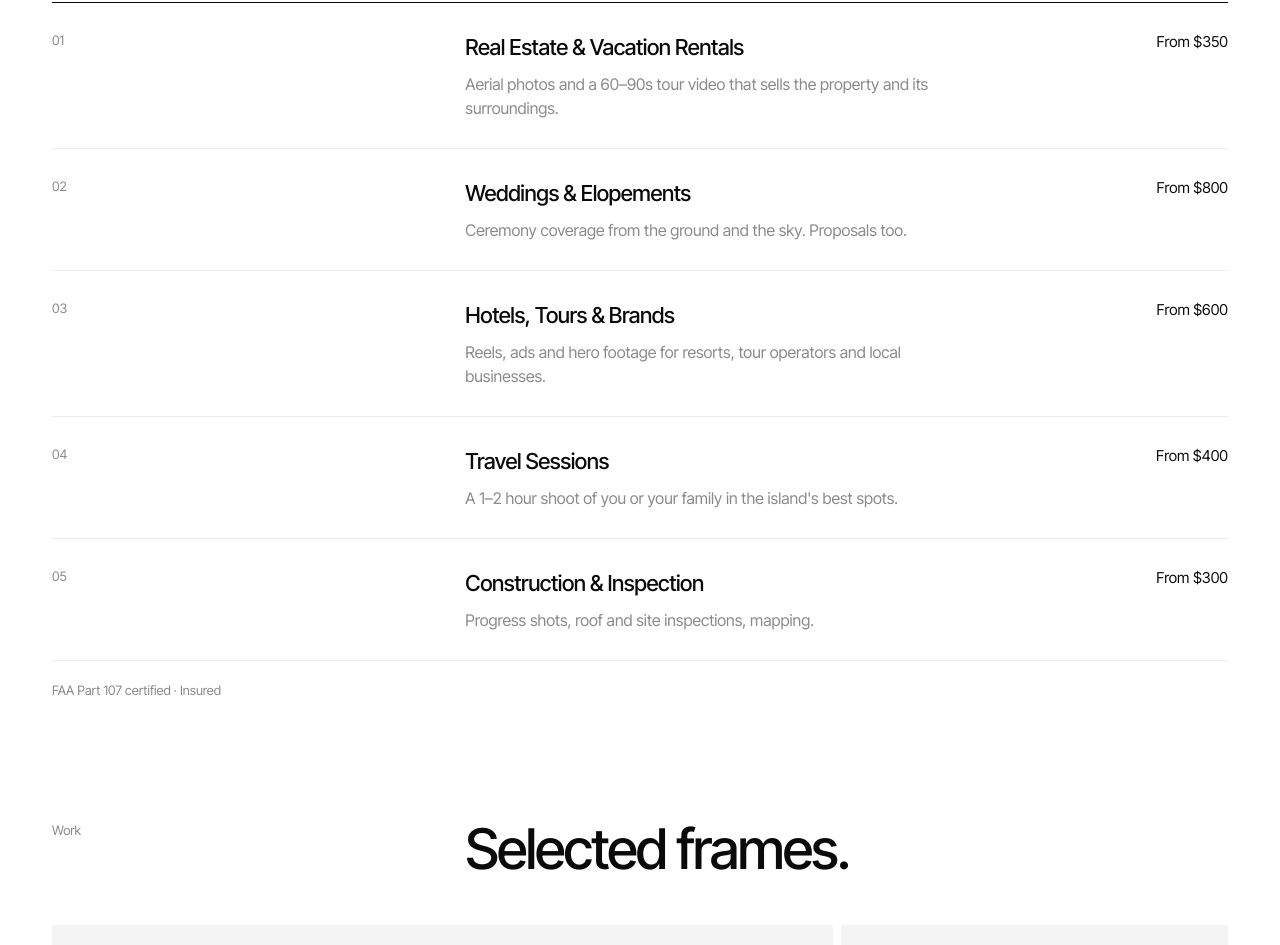
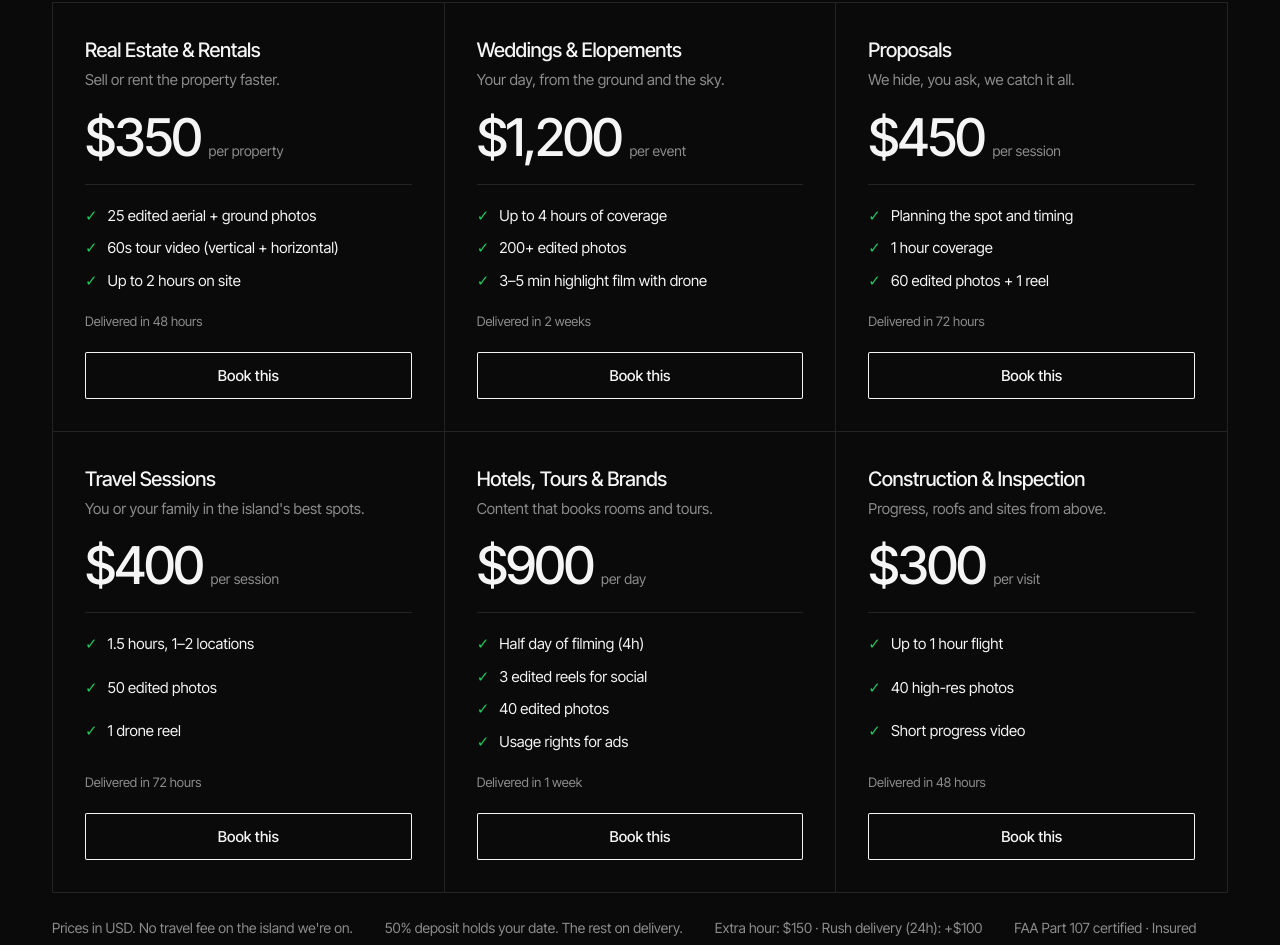
Before and after one commit to matiasosuna/altitude-films, a plain HTML site: page public/index.html in a window 1280 px wide. Shown: the part 1295-2240 px from the top of the page. Drawn offline with Linux system fonts and the light colour scheme.

Commit message:
Fondo negro y sección de precios con paquetes cerrados
Co-Authored-By: Claude Opus 5.5 <noreply@anthropic.com>

```diff
--- a/public/index.html
+++ b/public/index.html
@@ -8,26 +8,26 @@
 <link rel="preconnect" href="https://fonts.googleapis.com">
 <link href="https://fonts.googleapis.com/css2?family=Inter+Tight:wght@300;400;500;600&display=swap" rel="stylesheet">
 <style>
-  :root{--bg:#fff;--text:#0a0a0a;--muted:#8a8a8a;--line:#ececec;--soft:#f4f4f4}
+  :root{--bg:#0a0a0a;--text:#f5f5f5;--muted:#8c8c8c;--line:#232323;--soft:#141414;--green:#22c55e;color-scheme:dark}
   *{box-sizing:border-box;margin:0;padding:0}
   html{scroll-behavior:smooth}
   body{background:var(--bg);color:var(--text);font:400 16px/1.5 "Inter Tight",system-ui,sans-serif;-webkit-font-smoothing:antialiased}
   a{color:inherit;text-decoration:none}
   .wrap{max-width:1240px;margin:0 auto;padding:0 32px}
-  nav{position:sticky;top:0;z-index:10;background:rgba(255,255,255,.9);backdrop-filter:blur(12px)}
+  nav{position:sticky;top:0;z-index:10;background:rgba(10,10,10,.85);backdrop-filter:blur(12px)}
   nav .wrap{display:flex;align-items:center;justify-content:space-between;height:68px;font-size:14px}
   .logo{font-weight:600;letter-spacing:-.01em}
   nav .links{display:flex;gap:32px;color:var(--muted)}
   nav .links a:hover{color:var(--text)}
   .hero{padding-top:96px;padding-bottom:48px}
   .meta{display:flex;align-items:center;gap:10px;font-size:13px;color:var(--muted);margin-bottom:28px}
-  .dot{width:6px;height:6px;border-radius:50%;background:#16a34a;animation:p 2s infinite}
+  .dot{width:6px;height:6px;border-radius:50%;background:var(--green);animation:p 2s infinite}
   @keyframes p{50%{opacity:.3}}
   h1{font-weight:500;font-size:clamp(48px,9vw,136px);line-height:.95;letter-spacing:-.045em}
   h1 span{color:var(--muted)}
   .hero-row{display:flex;justify-content:space-between;align-items:flex-end;gap:32px;margin-top:40px;flex-wrap:wrap}
   .hero-row p{max-width:34ch;color:var(--muted);font-size:17px}
-  .btn{display:inline-flex;align-items:center;gap:10px;background:var(--text);color:#fff;font:500 15px "Inter Tight",sans-serif;padding:14px 26px;border:0;border-radius:2px;cursor:pointer;transition:opacity .2s}
+  .btn{display:inline-flex;align-items:center;gap:10px;background:var(--text);color:var(--bg);font:500 15px "Inter Tight",sans-serif;padding:14px 26px;border:0;border-radius:2px;cursor:pointer;transition:opacity .2s}
   .btn:hover{opacity:.8}
   .btn.line{background:none;color:var(--text);box-shadow:inset 0 0 0 1px var(--text)}
   .media{aspect-ratio:21/9;background:var(--soft);overflow:hidden}
@@ -37,13 +37,20 @@
   .label{font-size:13px;color:var(--muted)}
   h2{font-weight:500;font-size:clamp(32px,4.5vw,56px);line-height:1;letter-spacing:-.035em}
   .rows{border-top:1px solid var(--text)}
-  .row{display:grid;grid-template-columns:1fr 2fr;gap:32px;padding:28px 0;border-bottom:1px solid var(--line);transition:padding .25s}
-  .row:hover{padding-left:12px}
-  .row .n{font-size:13px;color:var(--muted)}
-  .row .body{display:grid;grid-template-columns:1fr auto;gap:8px 32px}
-  .row h3{font-weight:500;font-size:22px;letter-spacing:-.02em}
-  .row p{grid-column:1;color:var(--muted);max-width:52ch}
-  .row .price{grid-row:1;grid-column:2;font-size:15px;white-space:nowrap}
+  .plans{display:grid;grid-template-columns:repeat(3,1fr);gap:1px;background:var(--line);border:1px solid var(--line)}
+  .plan{background:var(--bg);padding:32px;display:flex;flex-direction:column;gap:20px;transition:background .25s}
+  .plan:hover{background:var(--soft)}
+  .plan h3{font-weight:500;font-size:20px;letter-spacing:-.02em}
+  .plan .desc{color:var(--muted);font-size:15px;margin-top:4px}
+  .amount{display:flex;align-items:baseline;gap:8px}
+  .amount b{font-weight:500;font-size:52px;letter-spacing:-.04em;line-height:1}
+  .amount span{color:var(--muted);font-size:14px}
+  .plan ul{list-style:none;display:grid;gap:10px;font-size:15px;flex:1;padding-top:20px;border-top:1px solid var(--line)}
+  .plan li{display:flex;gap:10px}
+  .plan li::before{content:"✓";color:var(--green)}
+  .plan .when{font-size:13px;color:var(--muted)}
+  .plan .btn{justify-content:center}
+  .notes{display:flex;flex-wrap:wrap;gap:8px 32px;margin-top:24px;font-size:14px;color:var(--muted)}
   .work{display:grid;grid-template-columns:repeat(3,1fr);gap:8px}
   .work .tile{aspect-ratio:1;background:var(--soft);overflow:hidden}
   .work .tile:first-child{grid-column:span 2;grid-row:span 2;aspect-ratio:auto}
@@ -53,7 +60,7 @@
   .stop .body{display:flex;justify-content:space-between;gap:16px;flex-wrap:wrap}
   .stop b{font-weight:500;font-size:28px;letter-spacing:-.025em}
   .stop .dates{color:var(--muted);align-self:center}
-  .stop.now .n{color:#16a34a}
+  .stop.now .n{color:var(--green)}
   form{display:grid;grid-template-columns:1fr 1fr;gap:40px 32px}
   form .full{grid-column:1/-1}
   label{display:grid;gap:8px;font-size:13px;color:var(--muted)}
@@ -69,8 +76,8 @@
     .wrap{padding:0 16px} nav .links{display:none}
     .hero{padding-top:56px;padding-bottom:32px} .media{aspect-ratio:4/5}
     section{padding:88px 0 0}
-    .head,.row,.stop{grid-template-columns:1fr;gap:8px}
-    .row .body{grid-template-columns:1fr} .row .price{grid-row:auto;grid-column:1}
+    .head,.stop{grid-template-columns:1fr;gap:8px}
+    .plans{grid-template-columns:1fr} .plan{padding:24px}
     .work{grid-template-columns:1fr 1fr} form{grid-template-columns:1fr;gap:28px}
   }
 </style>
@@ -78,7 +85,7 @@
 <body>
 <nav><div class="wrap">
   <a class="logo" href="#" data-brand></a>
-  <div class="links"><a href="#services">Services</a><a href="#work">Work</a><a href="#where">Location</a><a href="#book">Contact</a></div>
+  <div class="links"><a href="#services">Pricing</a><a href="#work">Work</a><a href="#where">Location</a><a href="#book">Contact</a></div>
   <a class="btn" href="#book">Book</a>
 </div></nav>
 
@@ -93,9 +100,9 @@
 <div class="wrap"><div class="media" id="hero-media"></div></div>
 
 <section id="services"><div class="wrap">
-  <div class="head"><span class="label">Services</span><h2>What we shoot.</h2></div>
-  <div class="rows" id="service-list"></div>
-  <p class="label" style="margin-top:20px" data-faa></p>
+  <div class="head"><span class="label">Pricing</span><h2>Simple, fixed prices.</h2></div>
+  <div class="plans" id="service-list"></div>
+  <div class="notes" id="notes"></div>
 </div></section>
 
 <section id="work"><div class="wrap">
@@ -139,15 +146,19 @@
   all("[data-now-place]", e => e.textContent = S.now.place);
   all("[data-now-dates]", e => e.textContent = Booking.formatRange(S.now.from, S.now.to));
   $("[data-tagline]").textContent = S.tagline;
-  $("[data-faa]").textContent = S.faaCertified ? "FAA Part 107 certified · Insured" : "";
   const mail = $("[data-email]"); mail.textContent = S.email; mail.href = "mailto:" + S.email;
   $("#year").textContent = new Date().getFullYear();
   if (S.hero) $("#hero-media").innerHTML = media(S.hero);
 
-  const pad = i => String(i + 1).padStart(2, "0");
-  $("#service-list").innerHTML = S.services.map((s, i) =>
-    `<div class="row"><span class="n">${pad(i)}</span><div class="body"><h3>${s.name}</h3><span class="price">From $${s.from}</span><p>${s.desc}</p></div></div>`).join("");
-  $("#service-select").innerHTML = S.services.map(s => `<option>${s.name}</option>`).join("") + "<option>Something else</option>";
+  $("#service-list").innerHTML = S.services.map(s => `<div class="plan">
+      <div><h3>${s.name}</h3><p class="desc">${s.desc}</p></div>
+      <div class="amount"><b>$${s.price.toLocaleString("en-US")}</b><span>${s.unit}</span></div>
+      <ul>${s.includes.map(i => `<li>${i}</li>`).join("")}</ul>
+      <span class="when">Delivered in ${s.delivery}</span>
+      <a class="btn line" href="#book" data-pick="${s.name}">Book this</a></div>`).join("");
+  $("#notes").innerHTML = [...S.pricingNotes, S.faaCertified ? "FAA Part 107 certified · Insured" : ""].filter(Boolean).map(n => `<span>${n}</span>`).join("");
+  all("[data-pick]", a => a.addEventListener("click", () => $("#service-select").value = a.dataset.pick));
+  $("#service-select").innerHTML = S.services.map(s => `<option value="${s.name}">${s.name} · $${s.price.toLocaleString("en-US")}</option>`).join("") + "<option>Something else</option>";
 
   // Portfolio: put files in public/media and list them in site.config.js → work.
   const work = S.work || [];
--- a/public/site.config.js
+++ b/public/site.config.js
@@ -15,11 +15,25 @@ window.SITE = {
     { place: "Oahu, Hawaii", from: "2026-11-01", to: "2026-11-15" }
   ],
 
+  // Fixed prices: what you pay, what you get, when you get it.
   services: [
-    { id: "realestate", name: "Real Estate & Vacation Rentals", desc: "Aerial photos and a 60–90s tour video that sells the property and its surroundings.", from: 350 },
-    { id: "wedding", name: "Weddings & Elopements", desc: "Ceremony coverage from the ground and the sky. Proposals too.", from: 800 },
-    { id: "brand", name: "Hotels, Tours & Brands", desc: "Reels, ads and hero footage for resorts, tour operators and local businesses.", from: 600 },
-    { id: "travel", name: "Travel Sessions", desc: "A 1–2 hour shoot of you or your family in the island's best spots.", from: 400 },
-    { id: "inspection", name: "Construction & Inspection", desc: "Progress shots, roof and site inspections, mapping.", from: 300 }
+    { name: "Real Estate & Rentals", desc: "Sell or rent the property faster.", price: 350, unit: "per property",
+      includes: ["25 edited aerial + ground photos", "60s tour video (vertical + horizontal)", "Up to 2 hours on site"], delivery: "48 hours" },
+    { name: "Weddings & Elopements", desc: "Your day, from the ground and the sky.", price: 1200, unit: "per event",
+      includes: ["Up to 4 hours of coverage", "200+ edited photos", "3–5 min highlight film with drone"], delivery: "2 weeks" },
+    { name: "Proposals", desc: "We hide, you ask, we catch it all.", price: 450, unit: "per session",
+      includes: ["Planning the spot and timing", "1 hour coverage", "60 edited photos + 1 reel"], delivery: "72 hours" },
+    { name: "Travel Sessions", desc: "You or your family in the island's best spots.", price: 400, unit: "per session",
+      includes: ["1.5 hours, 1–2 locations", "50 edited photos", "1 drone reel"], delivery: "72 hours" },
+    { name: "Hotels, Tours & Brands", desc: "Content that books rooms and tours.", price: 900, unit: "per day",
+      includes: ["Half day of filming (4h)", "3 edited reels for social", "40 edited photos", "Usage rights for ads"], delivery: "1 week" },
+    { name: "Construction & Inspection", desc: "Progress, roofs and sites from above.", price: 300, unit: "per visit",
+      includes: ["Up to 1 hour flight", "40 high-res photos", "Short progress video"], delivery: "48 hours" }
+  ],
+
+  pricingNotes: [
+    "Prices in USD. No travel fee on the island we're on.",
+    "50% deposit holds your date. The rest on delivery.",
+    "Extra hour: $150 · Rush delivery (24h): +$100"
   ]
 };
```
